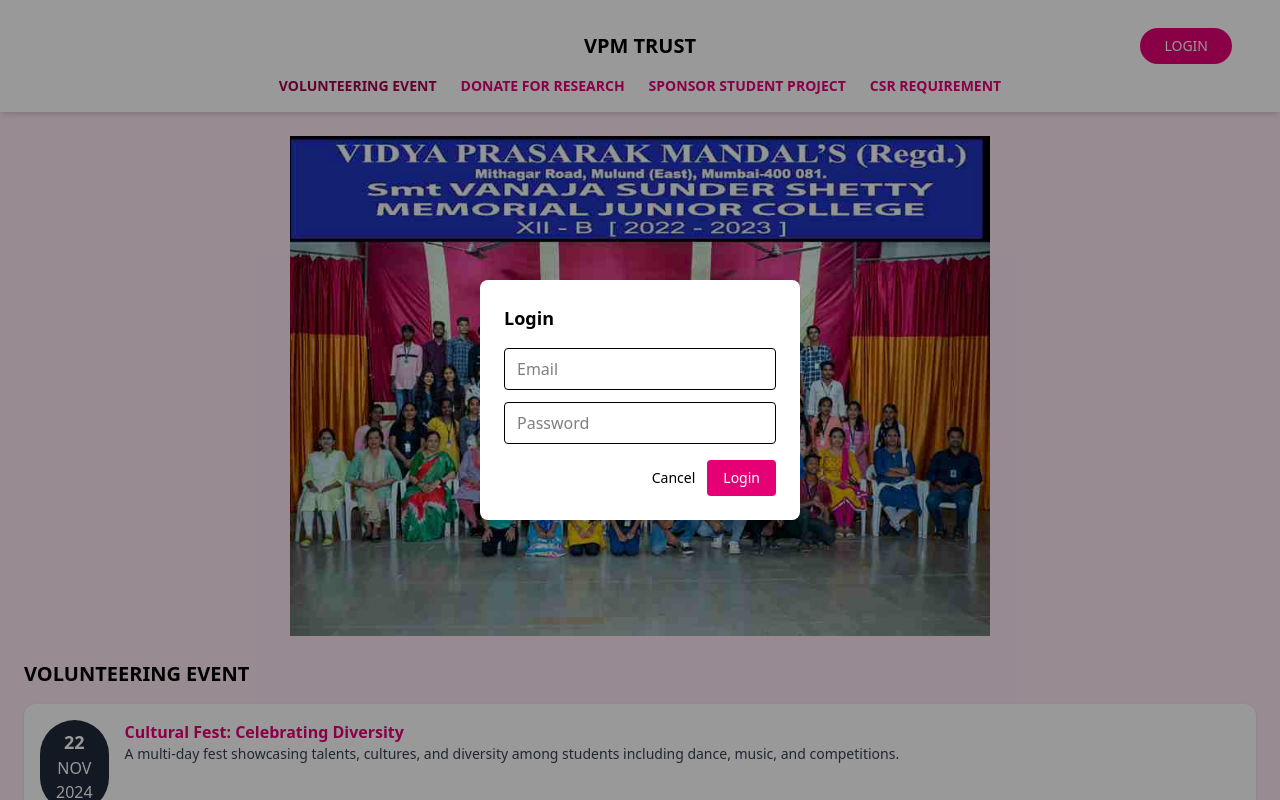
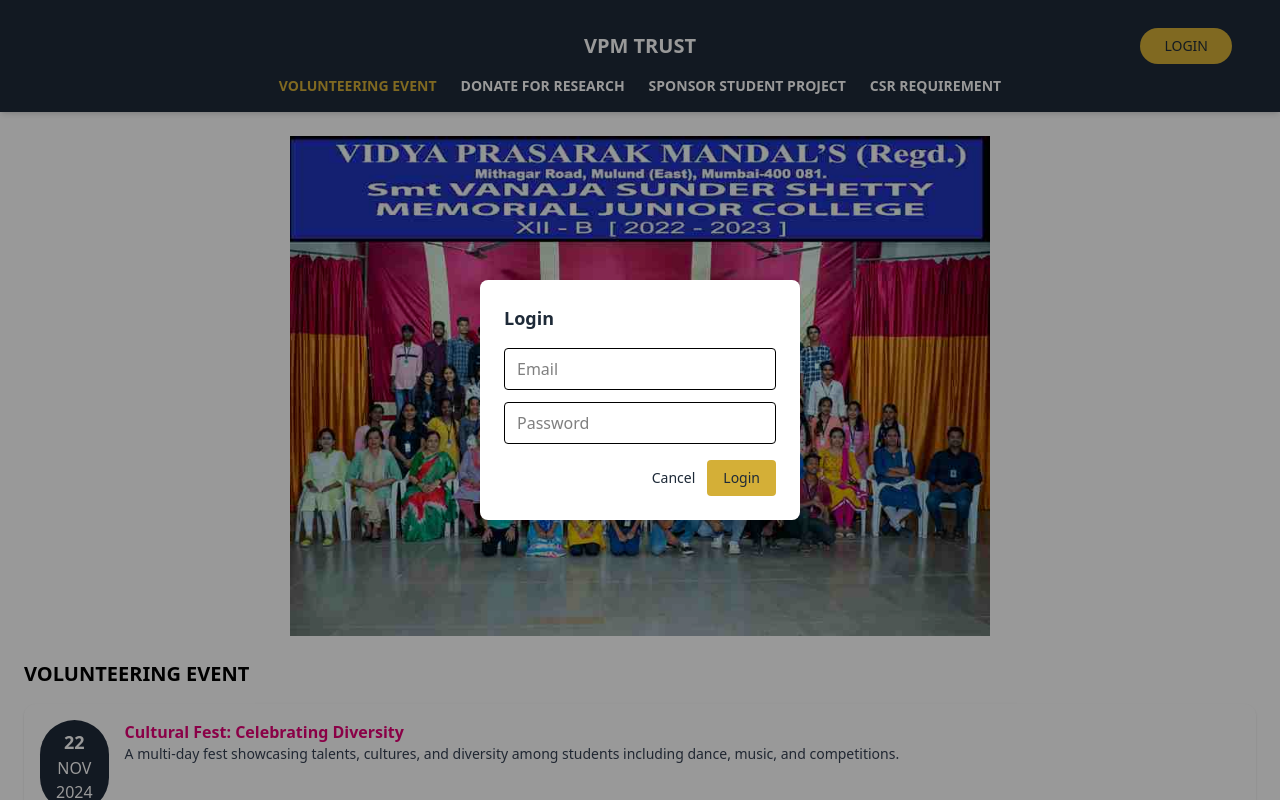
Before and after one commit to VPMWebApps/Frontend---Donor-database, a React (Vite) app in the folder frontend/: page / in a window 1280 px wide. Both pictures are taken after a click on the button "LOGIN". Shown: the top 800 px of the page. Built offline with nearby package versions, Linux system fonts and the light colour scheme.

Commit message:
Updated selection background color

```diff
--- a/frontend/src/App.css
+++ b/frontend/src/App.css
@@ -1 +1,5 @@
 @import "tailwindcss";
+::selection {
+  background-color: #D4AF37;
+  color: #1E2A38;
+}
--- a/frontend/src/App.jsx
+++ b/frontend/src/App.jsx
@@ -23,7 +23,7 @@
 function App() {
   return (
     <Router>
-      <div className="bg-pink-100 min-h-screen">
+      <div className="#F4D6D6 min-h-screen">
         <Navbar />
         <Routes>
           <Route path="/individual-donor" element={<ProtectedRoute><IndividualDonor /></ProtectedRoute>} />
--- a/frontend/src/components/Navbar/Navbar.jsx
+++ b/frontend/src/components/Navbar/Navbar.jsx
@@ -1,27 +1,21 @@
 import { NavLink, useNavigate } from "react-router-dom";
 import { useState, useEffect} from "react";
-
-
-
 
 const linkClass = ({ isActive }) =>
   `transition-colors duration-200 font-semibold text-sm
    ${isActive
-     ? "text-pink-800"
-     : "text-pink-600 hover:text-pink-800 hover:underline"}`;
+     ? "text-[#D4AF37]"
+     : "text-white hover:text-[#D4AF37] hover:underline"}`;
 
 const Navbar = () => {
   const navigate = useNavigate();
-  // auth state
-  const [role, setRole] = useState(localStorage.getItem("role") || "guest"); // guest
+  const [role, setRole] = useState(localStorage.getItem("role") || "guest");
   const [showLogin, setShowLogin] = useState(false);
 
   const isGuest = role === "guest";
 
-  // mock login submit
   const handleLogin = (e) => {
     e.preventDefault();
-
     const email = e.target.email.value;
 
     if (email === "admin@vpm.com") {
@@ -37,27 +31,22 @@
 
     setRole("admin");
     setShowLogin(false);
-  localStorage.setItem("role", "admin"); // blocked URL access for guest
-
+    localStorage.setItem("role", "admin");
   };
 
-
-  // logout fix
   const handleLogout = () => {
     setRole("guest");
     localStorage.removeItem("role");
     navigate("/", { replace: true });
   };
 
+  return (
+    <nav className="bg-[#1E2A38] sticky top-0 z-50 shadow-md py-4 px-8 flex flex-col items-center relative">
 
-  return (
-    <nav className="bg-white sticky top-0 z-50 shadow-md py-4 px-8 flex flex-col items-center relative">
-
-      {/* Top row */}
       <div className="grid grid-cols-3 items-center w-full px-4 py-3">
         <div></div>
 
-        <h1 className="text-xl font-bold text-center">
+        <h1 className="text-xl font-bold text-center text-white">
           VPM TRUST
         </h1>
 
@@ -65,14 +54,14 @@
           {isGuest ? (
             <button
               onClick={() => setShowLogin(true)}
-              className="bg-pink-600 text-white px-6 py-2 rounded-full hover:bg-pink-700 text-sm cursor-pointer"
+              className="bg-[#D4AF37] text-[#1E2A38] px-6 py-2 rounded-full hover:bg-[#C49B2F] text-sm cursor-pointer"
             >
               LOGIN
             </button>
           ) : (
             <button
               onClick={handleLogout}
-              className="bg-gray-200 text-gray-800 px-6 py-2 rounded-full text-sm cursor-pointer"
+              className="bg-[#D4AF37] text-[#1E2A38] px-6 py-2 rounded-full hover:bg-[#C49B2F] text-sm cursor-pointer"
             >
               LOGOUT
             </button>
@@ -80,7 +69,6 @@
         </div>
       </div>
 
-      {/* Navigation */}
       <div className="flex gap-6 flex-wrap justify-center">
         <NavLink to="/" end className={linkClass}>VOLUNTEERING EVENT</NavLink>
         <NavLink to="/research" className={linkClass}>DONATE FOR RESEARCH</NavLink>
@@ -96,14 +84,13 @@
         )}
       </div>
 
-      {/* Login Modal */}
       {showLogin && (
         <div className="fixed inset-0 bg-black/40 flex items-center justify-center z-50">
           <form
             onSubmit={handleLogin}
             className="bg-white p-6 rounded-lg w-80 shadow-lg"
           >
-            <h2 className="text-lg font-semibold mb-4">Login</h2>
+            <h2 className="text-lg font-semibold mb-4 text-[#1E2A38]">Login</h2>
 
             <input
               type="email"
@@ -125,14 +112,14 @@
               <button
                 type="button"
                 onClick={() => setShowLogin(false)}
-                className="text-sm"
+                className="text-sm text-[#1E2A38]"
               >
                 Cancel
               </button>
 
               <button
                 type="submit"
-                className="bg-pink-600 text-white px-4 py-2 rounded text-sm"
+                className="bg-[#D4AF37] text-[#1E2A38] px-4 py-2 rounded text-sm hover:bg-[#C49B2F]"
               >
                 Login
               </button>
```
Lines whose indentation alone changed are shown as unchanged.
